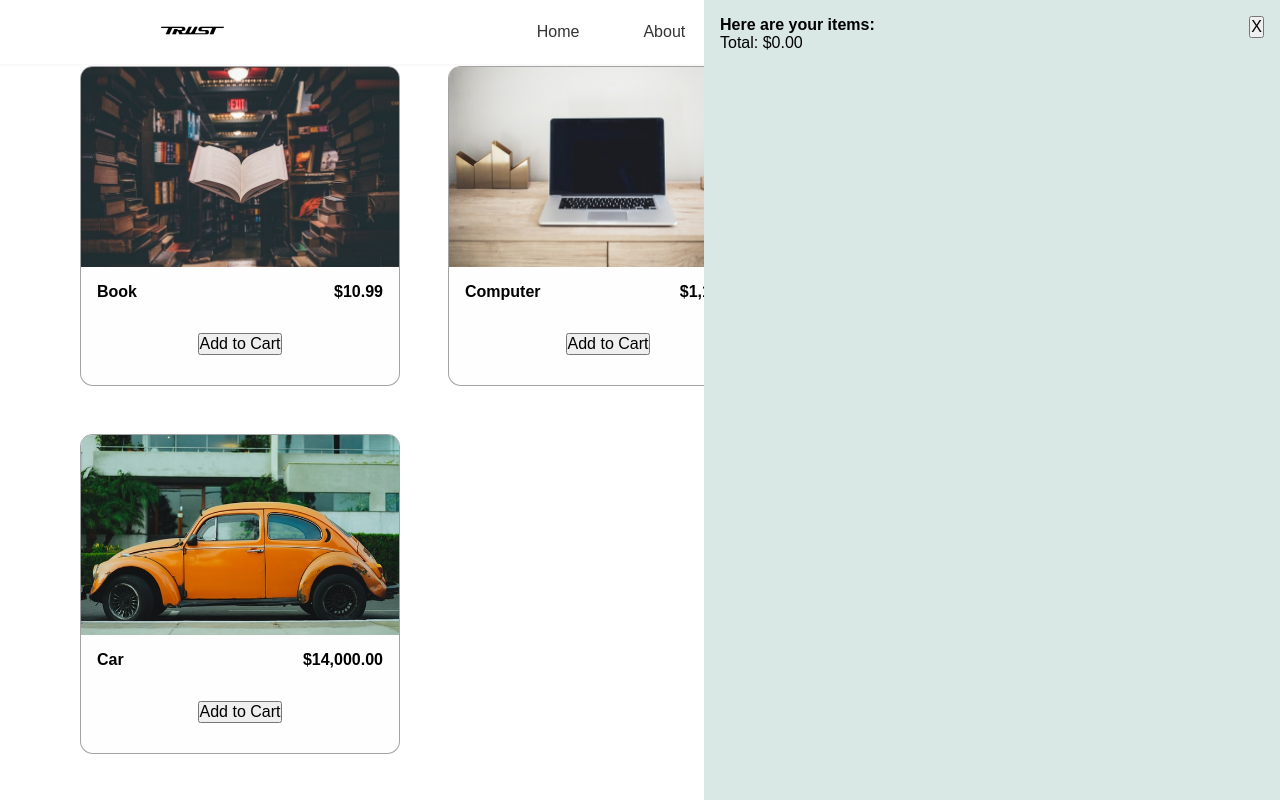
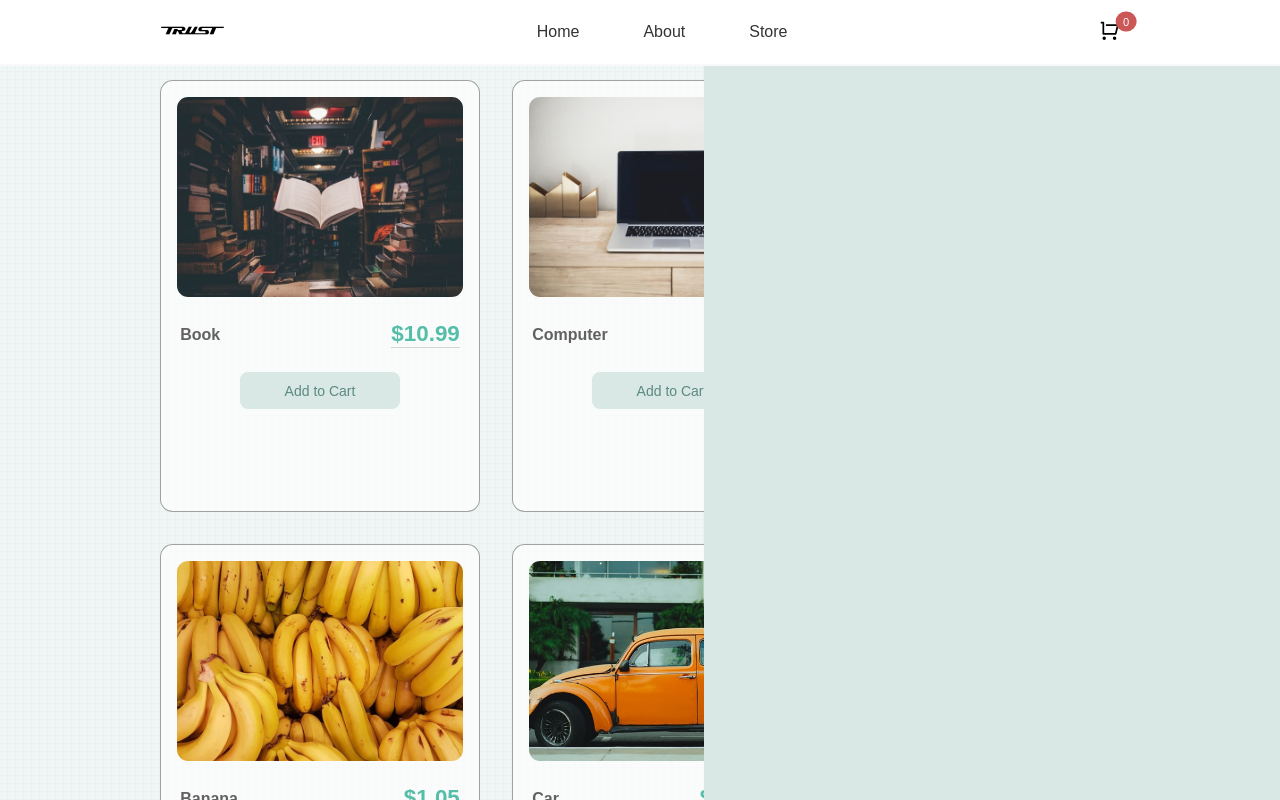
Before and after one commit to dardan8/shopping-cart, a React (Vite) app: page /store in a window 1280 px wide. Shown: the top 800 px of the page. Built offline with nearby package versions, Linux system fonts and the light colour scheme.

Commit message:
Almost finished card single styling

```diff
--- a/src/components/StoreItem.tsx
+++ b/src/components/StoreItem.tsx
@@ -24,37 +24,46 @@ export function StoreItem({ id, name, price, imgUrl }: StoreItemProps) {
       <div className='card-image-container'>
         <img src={imgUrl} className='card-image' />
       </div>
+
       <div className='card-item-data'>
-        <h1>{name}</h1>
-        <h3>{formatCurrency(price)}</h3>
+        <h3>{name}</h3>
+        <h1>{formatCurrency(price)}</h1>
       </div>
+
       {quantity === 0 ? (
         <div className='card-item-actions'>
-          <button onClick={() => increaseCartQuantity(id)}>Add to Cart</button>
+          <button
+            className='addtocart-button'
+            onClick={() => increaseCartQuantity(id)}
+          >
+            Add to Cart
+          </button>
         </div>
       ) : (
-        <>
-          <div className='card-item-actions'>
+        <div className='card-item-actions-active'>
+          <div className='card-item-actionbtns'>
             <button
-              className='button-card'
+              className='actionbutton-card'
               onClick={() => decreaseCartQuantity(id)}
             >
-              {" "}
-              -{" "}
+              -
             </button>
-            {quantity} in cart
+            <span className='actionbutton-card-text'> {quantity} in cart</span>
+
             <button
-              className='button-card'
+              className='actionbutton-card'
               onClick={() => increaseCartQuantity(id)}
             >
-              {" "}
               +
             </button>
           </div>
-          <button className='button-card' onClick={() => removeFromCart(id)}>
+          <button
+            className='delete-button-card'
+            onClick={() => removeFromCart(id)}
+          >
             Remove
           </button>
-        </>
+        </div>
       )}
     </div>
   );
--- a/src/components/navbar.css
+++ b/src/components/navbar.css
@@ -10,7 +10,9 @@ nav {
   padding: 2rem 10rem;
 
   border-bottom: 2px solid #f9f9f9;
-  position: sticky;
+  position: fixed;
+  top: 0;
+  z-index: 1000;
 }
 
 .logo-image {
--- a/src/components/storeitem.css
+++ b/src/components/storeitem.css
@@ -1,3 +1,16 @@
+.card-item {
+  display: flex;
+  flex-direction: column;
+  align-self: stretch;
+
+  background-color: rgba(255, 255, 255, 0.644);
+  border: 1px solid rgba(51, 51, 51, 0.446);
+  width: 20rem;
+  height: 27rem;
+  padding: 1rem;
+  border-radius: 0.8rem;
+}
+
 .card-image-container {
   width: 100%;
   height: 200px;
@@ -6,44 +19,120 @@
   z-index: 3;
 }
 
-.card-item {
-  display: flex;
-  flex-direction: column;
-  align-self: stretch;
-  padding: 0;
-
-  background-color: #fefefe;
-  border: 1px solid rgba(51, 51, 51, 0.446);
-  width: 20rem;
-  min-height: 20rem;
-  border-radius: 0.8rem;
-}
-
 .card-image {
   width: 100%;
   height: 100%;
   object-fit: cover;
-  border-radius: 0.7rem 0.7rem 0 0;
+  border-radius: 0.7rem;
   z-index: 4;
 }
 
 .card-item-data {
-  padding: 1rem;
   display: flex;
   justify-content: space-between;
+  align-items: center;
+  padding: 1.5rem 0.2rem;
+}
+
+.card-item-data h1 {
+  font-size: 1.4rem;
+  color: #55bea9;
+  border-bottom: 1.4px solid rgba(51, 51, 51, 0.196);
+}
+
+.card-item-data h3 {
+  font-size: 1rem;
+  color: rgb(98, 96, 96);
 }
 
 .card-item-actions {
-  padding: 1rem;
   display: flex;
   align-items: center;
   justify-content: space-around;
 }
 
-.button-card {
-  width: 3rem;
-  background-color: #fefefe;
-  color: black;
-  border-radius: 1px;
+.card-item-actions-active {
+  display: flex;
+  flex-direction: column;
+  gap: 1rem;
+
+  align-items: center;
+  justify-content: center;
+}
+
+.card-item-actionbtns {
+  background-color: #d9e8e52b;
+  border: 1px solid #d9e8e5;
+  padding: 1rem 2rem;
+  border-radius: 8px;
+
+  display: inline-flex;
+  align-items: center;
+  justify-content: center;
+  gap: 1rem;
+}
+
+.addtocart-button {
+  width: 10rem;
+  background-color: #d9e8e5;
+  border: 1px solid transparent;
+  padding: 0.6rem 1rem;
+  border-radius: 8px;
+  position: relative;
   cursor: pointer;
+
+  color: #5b897f;
+  font-size: 14px;
 }
+
+.addtocart-button:hover {
+  background-color: #c7e7e1;
+  border: 1px solid #b0cbc5;
+  bottom: -2px;
+}
+
+.actionbutton-card {
+  width: 1.5rem;
+  height: 1.5rem;
+
+  background-color: #d9e8e5;
+  border: 1px solid #b0cbc5;
+
+  color: #6a9087;
+  border-radius: 50%;
+  cursor: pointer;
+  position: relative;
+
+  font-size: 0.9rem;
+}
+
+.actionbutton-card:hover {
+  background-color: #c7e7e1;
+  border: 1px solid #b0cbc5;
+  bottom: -2px;
+}
+
+.actionbutton-card-text {
+  color: #6a9087;
+  font-size: 14px;
+}
+
+.delete-button-card {
+  width: 8rem;
+  background-color: #e5adad;
+  border: 1px solid #d78e8eb3;
+  padding: 0.6rem 1rem;
+  border-radius: 8px;
+  position: relative;
+  cursor: pointer;
+
+  color: #fff;
+
+  font-size: 14px;
+}
+
+.delete-button-card:hover {
+  background-color: #e38a8a;
+  border: 1px solid #d78e8eb3;
+  bottom: -2px;
+}
--- a/src/pages/store.css
+++ b/src/pages/store.css
@@ -1,12 +1,16 @@
 .store-container {
+  width: 100%;
+  min-height: 100vh;
+
+  gap: 2rem;
   display: flex;
   flex-wrap: wrap;
-
-  gap: 3rem;
   align-items: center;
   justify-content: flex-start;
 
-  padding: 0rem 5rem;
-  width: 100%;
-  height: 100%;
+  padding: 5rem 10rem;
+
+  background-color: #d9e8e577;
+  background-image: url(/public/images/grid-bg1.png);
+  background-repeat: repeat;
 }
```
Also changed, not shown: public/images/grid-bg.svg (added), public/images/grid-bg1.png (added).
